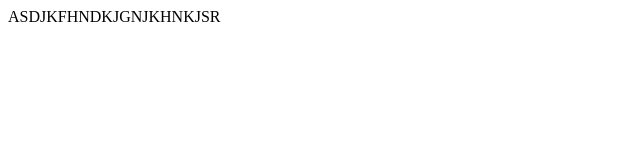
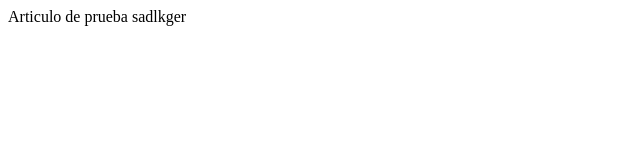
Before and after one commit to JUANESSMURF/proyectoUbuntu, a plain HTML site: page index.html in a window 1280 px wide. Shown: the full height of the page, 0-640 px from the left. Drawn offline with Linux system fonts and the light colour scheme.

Commit message:
Agregamos articulos

```diff
--- a/index.html
+++ b/index.html
@@ -8,7 +8,7 @@
 </head>
 <body>
     <article>
-        ASDJKFHNDKJGNJKHNKJSR
+        Articulo de prueba sadlkger
     </article>
 
 </body>
```
